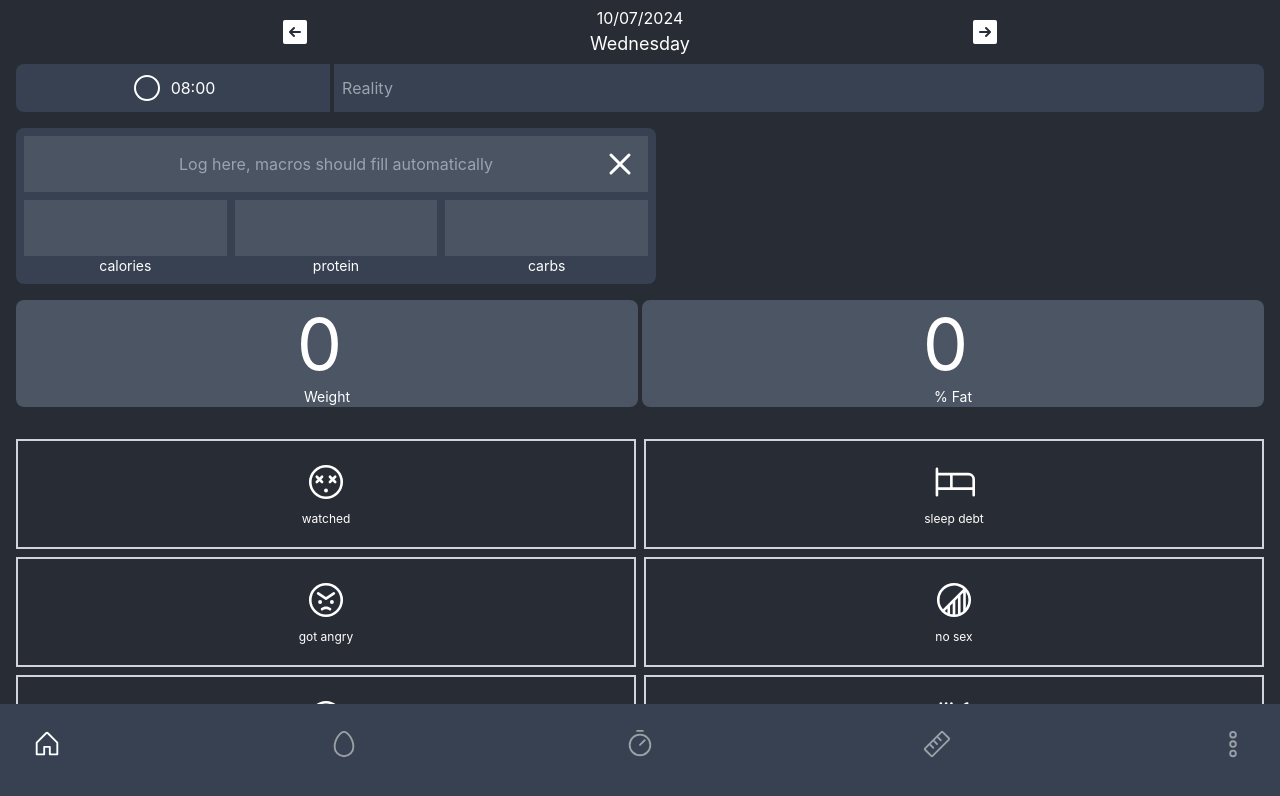
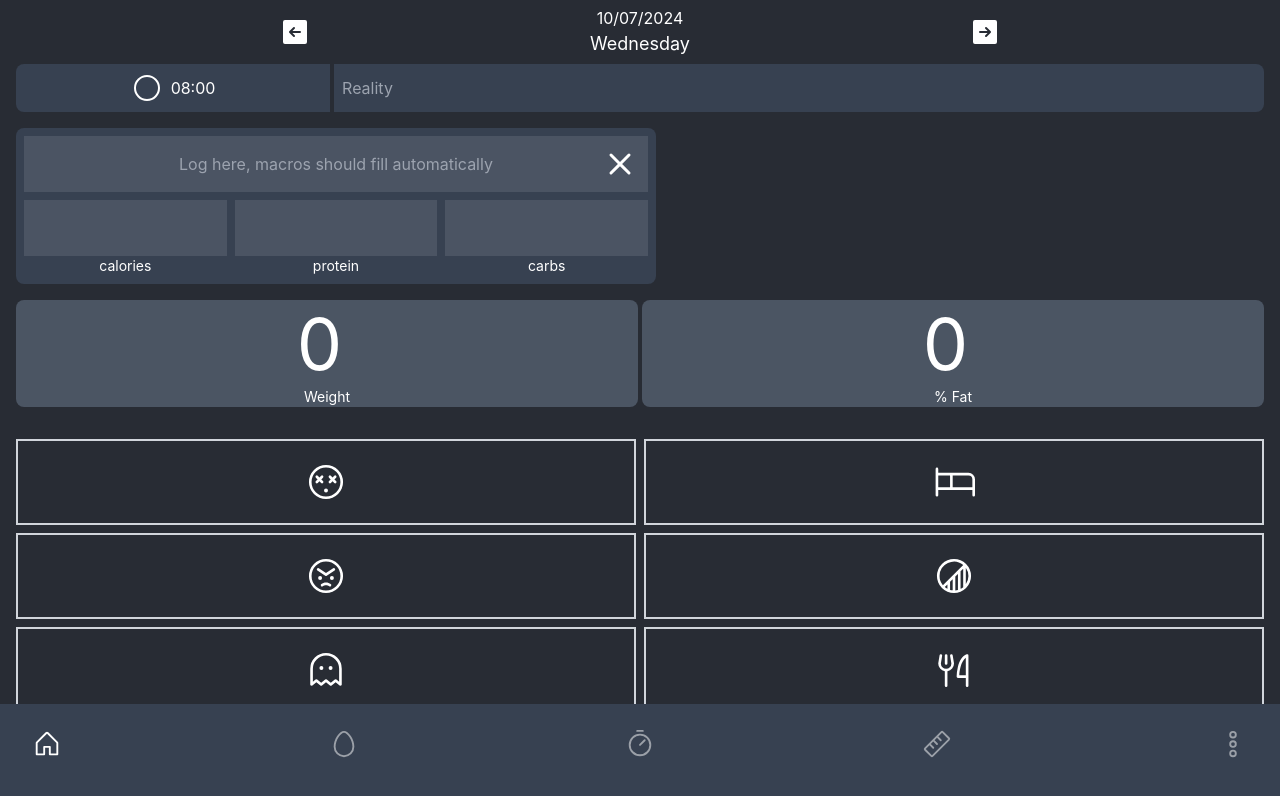
Before and after one commit to EliranSun/trackers, a React (Create React App) app: page / in a window 1280 px wide. Shown: the top 796 px of the page. Built offline with nearby package versions, Linux system fonts and the light colour scheme; no server answers; the database is empty.

Commit message:
Fix logic

```diff
--- a/src/features/hub/HubView.jsx
+++ b/src/features/hub/HubView.jsx
@@ -20,6 +20,7 @@ isSuccessMessage,
 isPositive,
 }) => {
     const [isChecked, setIsChecked] = useState(initIsChecked);
+    const showPositive = (isChecked && isPositive) || (!isChecked && !isPositive);
 
     useEffect(() => {
         const key = DbTables[label];
@@ -52,16 +53,14 @@ isPositive,
             className={classNames({
                 "flex flex-col items-center gap-2 p-5": true,
                 "border-2 border-gray-300": true,
-                "bg-green-300 border-green-500 text-black": isChecked !== null && isChecked,
-                "bg-red-300 border-red-500 text-black": isChecked !== null && !isChecked,
+                "bg-green-300 border-green-500 text-black": isChecked !== null && showPositive,
+                "bg-red-300 border-red-500 text-black": isChecked !== null && !showPositive,
             })}>
             <Icon size={42}/>
+            {isChecked !== null ?
             <h2 className="text-xs">
-                {(isChecked && isPositive) ? isSuccessMessage : ""}
-                 {(!isChecked && isPositive) ? isFailureMessage : ""}
-                {(isChecked && !isPositive) ? isSuccessMessage : ""}
-                {(!isChecked && !isPositive) ? isFailureMessage : ""}
-            </h2>
+                {showPositive ? isSuccessMessage : isFailureMessage}
+            </h2> : null}
         </button>
     )
 }
```
